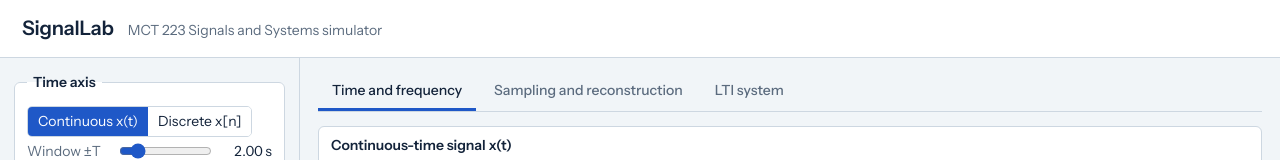
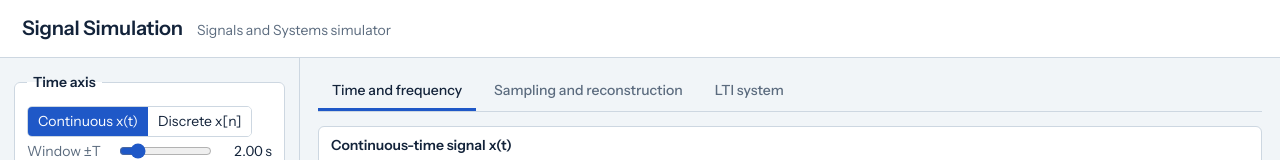
Before and after one commit to not-oliver10/signals-project, a React (Vite) app: page / in a window 1280 px wide. Shown: the top 160 px of the page. Built offline with nearby package versions, Linux system fonts and the light colour scheme.

Commit message:
Update header text for Signal Simulation

```diff
--- a/src/App.tsx
+++ b/src/App.tsx
@@ -141,7 +141,7 @@ export default function App() {
 
   return (
     <div className="app">
-      <header><h1>SignalLab</h1><span>MCT 223 Signals and Systems simulator</span></header>
+      <header><h1>Signal Simulation</h1><span>Signals and Systems simulator</span></header>
       <aside>
         <fieldset>
           <legend>Time axis</legend>
```
